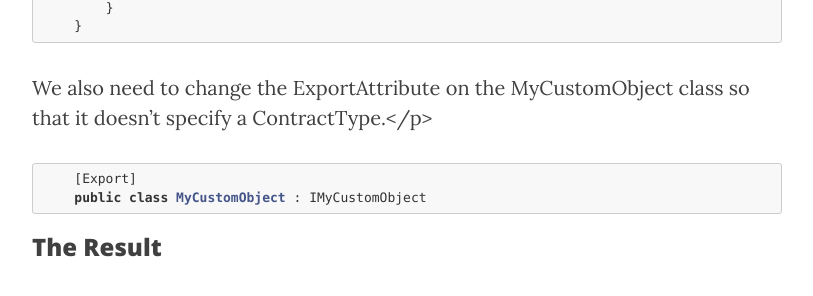
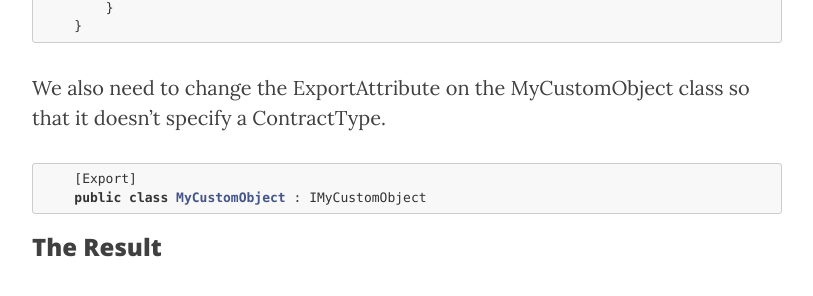
Before and after one commit to kennytordeur/blog.kennytordeur.be, a Jekyll site: the page built from _posts/2012-12-21-aspnet-mvc-mef-per-request-lifetime.markdown, in a window 1280 px wide and 900 px high, scrolled down 4939 px. Shown: the part 185-481 px from the top of the window, without its empty margins (233-1046 px from the left). Built offline with Jekyll 4.4.1, drawn with Linux system fonts in a browser that asks for light colours; nearby versions of some CDN libraries; Markdown is read by kramdown in place of the engine named in the settings.

````diff
--- a/_posts/2012-12-21-aspnet-mvc-mef-per-request-lifetime.markdown
+++ b/_posts/2012-12-21-aspnet-mvc-mef-per-request-lifetime.markdown
@@ -167,7 +167,8 @@ Next I'll create the proxy object (MyCustomObjectPerRequest). This object will c
     }
 ```
 
-We also need to change the ExportAttribute on the MyCustomObject class so that it doesn't specify a ContractType.</p>
+We also need to change the ExportAttribute on the MyCustomObject class so that it doesn't specify a ContractType.
+
 ```csharp
     [Export]
     public class MyCustomObject : IMyCustomObject
````
